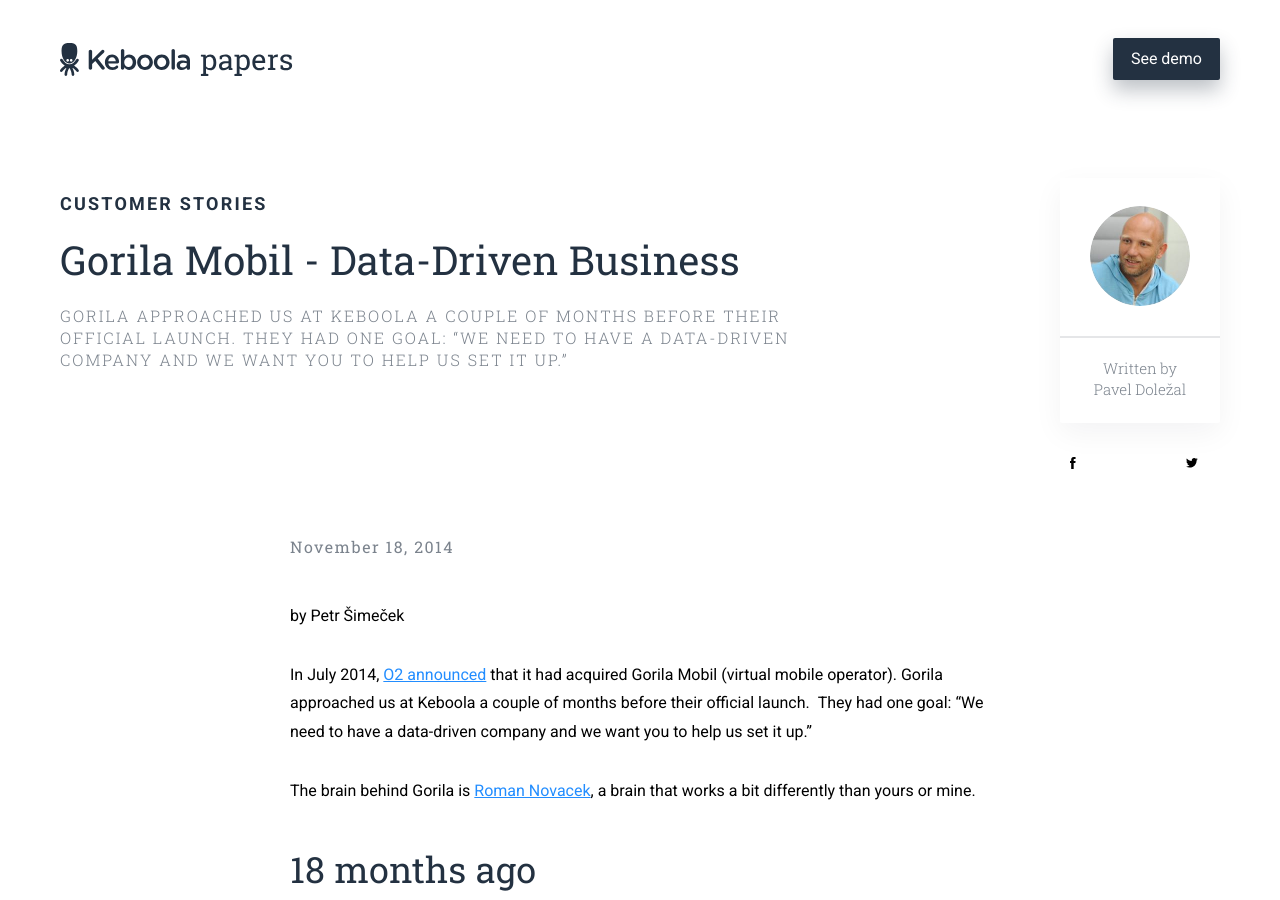
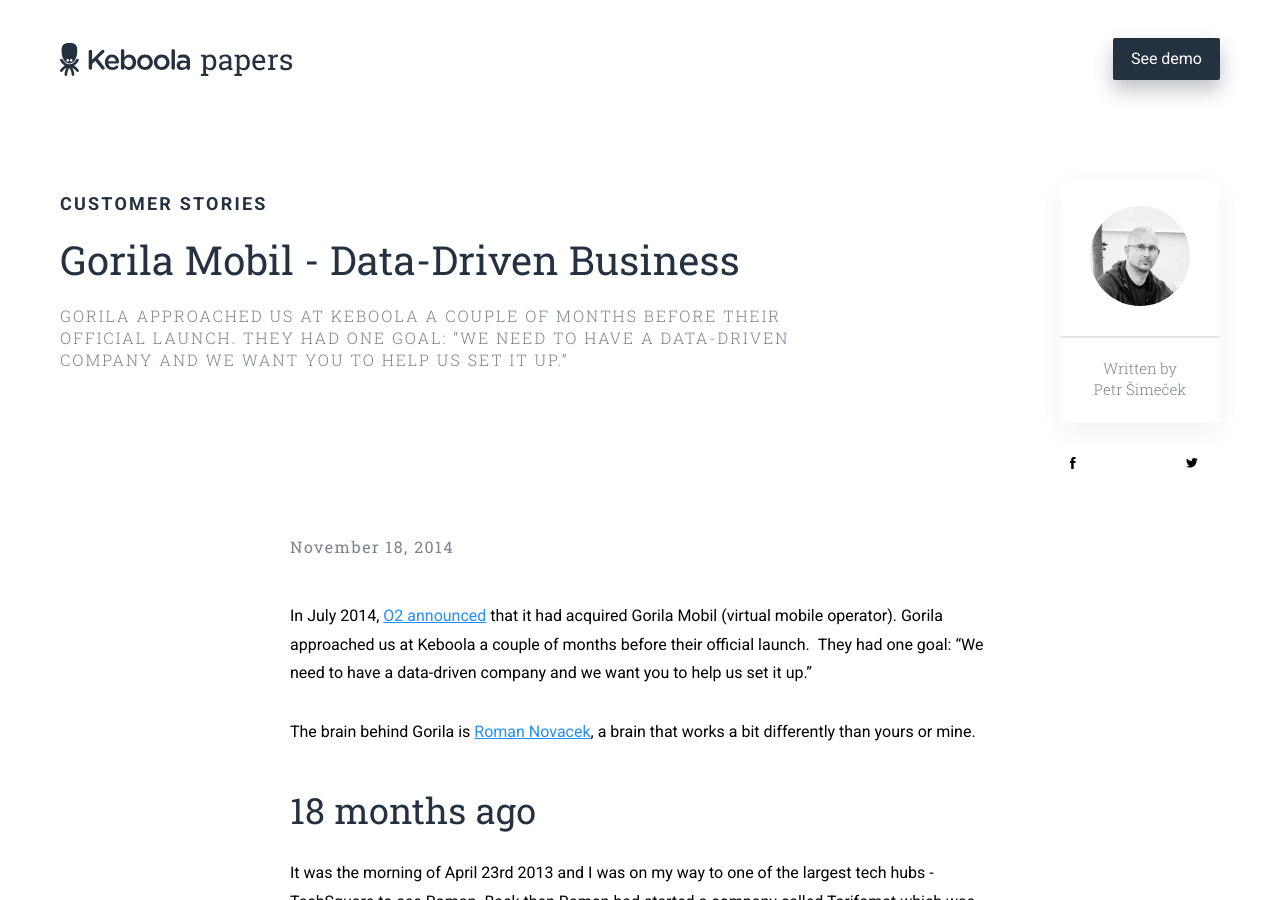
Before and after one commit to keboola/blog, a Jekyll site: the page built from _posts/2018-10-11-gorila-mobil-data-driven-business.md, in a window 1280 px wide and 900 px high. Built offline with Jekyll 4.4.1, drawn with Linux system fonts in a browser that asks for light colours; nearby versions of some CDN libraries.

Commit message:
Update from Forestry.io - Updated 2018-10-11-gorila-mobil-data-driven-business.md

```diff
--- a/_posts/2018-10-11-gorila-mobil-data-driven-business.md
+++ b/_posts/2018-10-11-gorila-mobil-data-driven-business.md
@@ -6,13 +6,11 @@
 perex: 'Gorila approached us at Keboola a couple of months before their official launch.
   They had one goal: “We need to have a data-driven company and we want you to help
   us set it up.” '
-user: pavel-dolezal
+user: petr-simecek
 coverphoto: ''
 coverphoto_slider: ''
 
 ---
-by Petr Šimeček
-
 In July 2014, [O2 announced](http://byznys.ihned.cz/c1-62479960-kellnerova-o2-koupila-preprodejce-tarifu-gorila-mobil-zakaznici-to-pry-nepociti) that it had acquired Gorila Mobil (virtual mobile operator). Gorila approached us at Keboola a couple of months before their official launch.  They had one goal: “We need to have a data-driven company and we want you to help us set it up.”
 
 The brain behind Gorila is [Roman Novacek](https://www.linkedin.com/in/novacekroman), a brain that works a bit differently than yours or mine.
```
